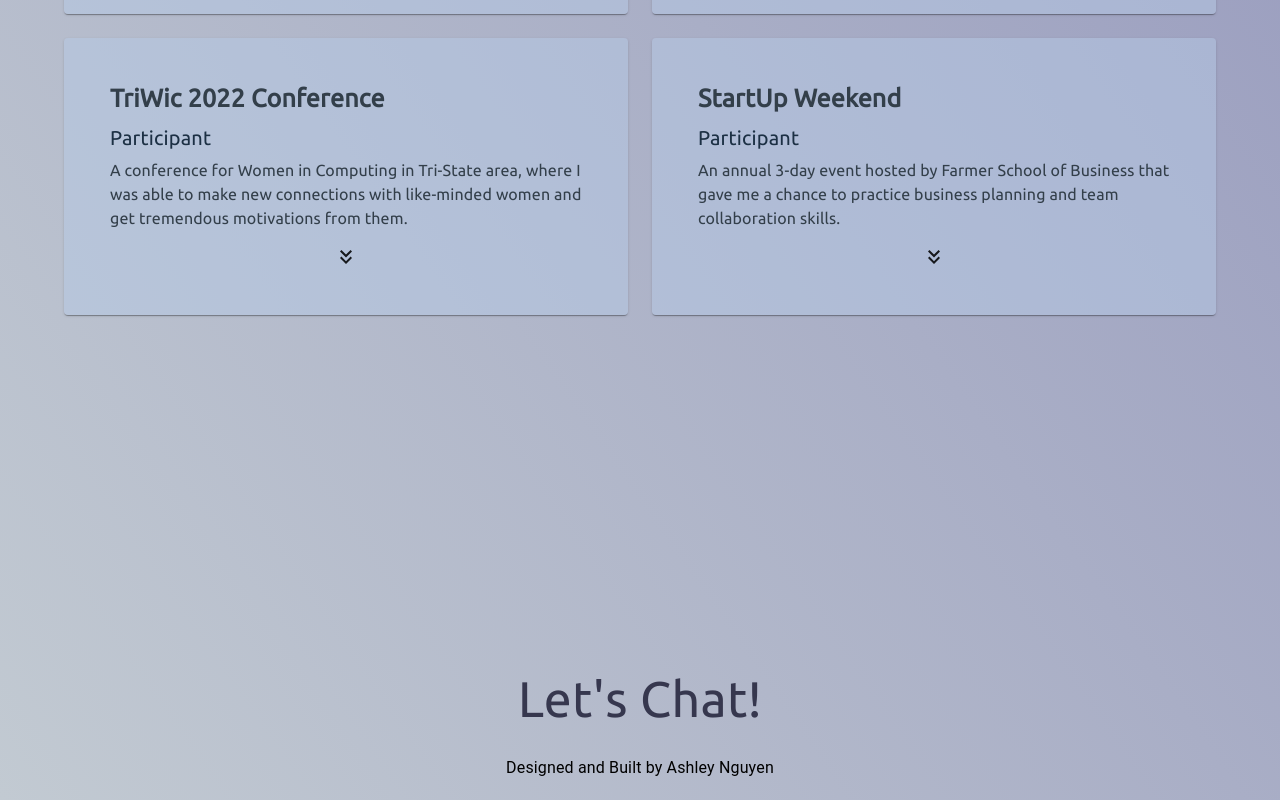
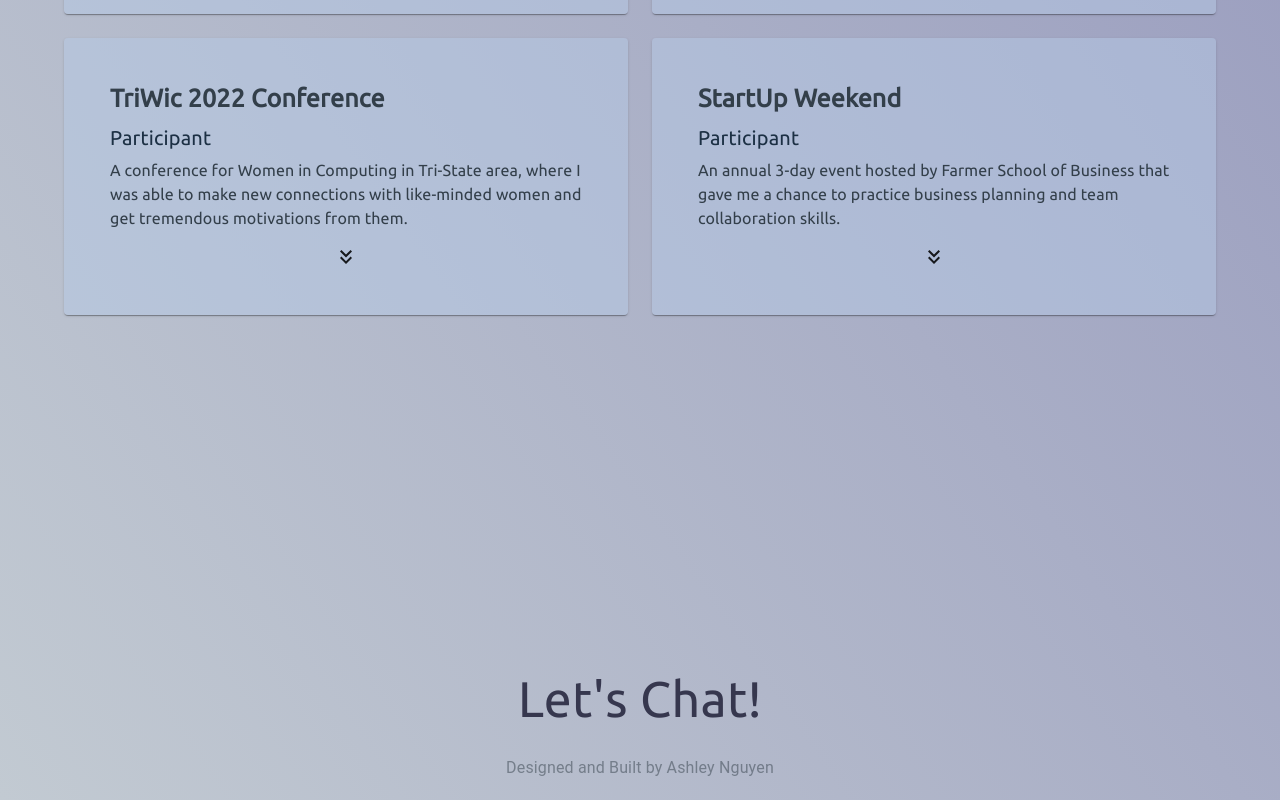
Before and after one commit to diepanh04/portfolio-ashleyng, a React (Create React App) app: page / in a window 1280 px wide. Shown: the part 4472-5272 px from the top of the page. Built offline with nearby package versions, Linux system fonts and the light colour scheme.

Commit message:
change font color

```diff
--- a/src/App.js
+++ b/src/App.js
@@ -77,7 +77,7 @@ function App() {
           <Grid item xs={12} style={projStyle}>
             <Contacts />
           </Grid>
-        <Grid item xs={12} style={{ padding: '20px', textAlign: 'center' }}>
+        <Grid item xs={12} style={{ padding: '20px', textAlign: 'center', color: 'rgb(51,63,74, 0.5)' }}>
           <Typography>Designed and Built by Ashley Nguyen</Typography>
         </Grid>
         </Grid>
--- a/src/components/Contacts/Contacts.js
+++ b/src/components/Contacts/Contacts.js
@@ -15,6 +15,9 @@ const Contacts = () => {
       >
         Let's Chat!
       </Typography>
+      <Typography>
+
+      </Typography>
     </div>
   )
 };
```
